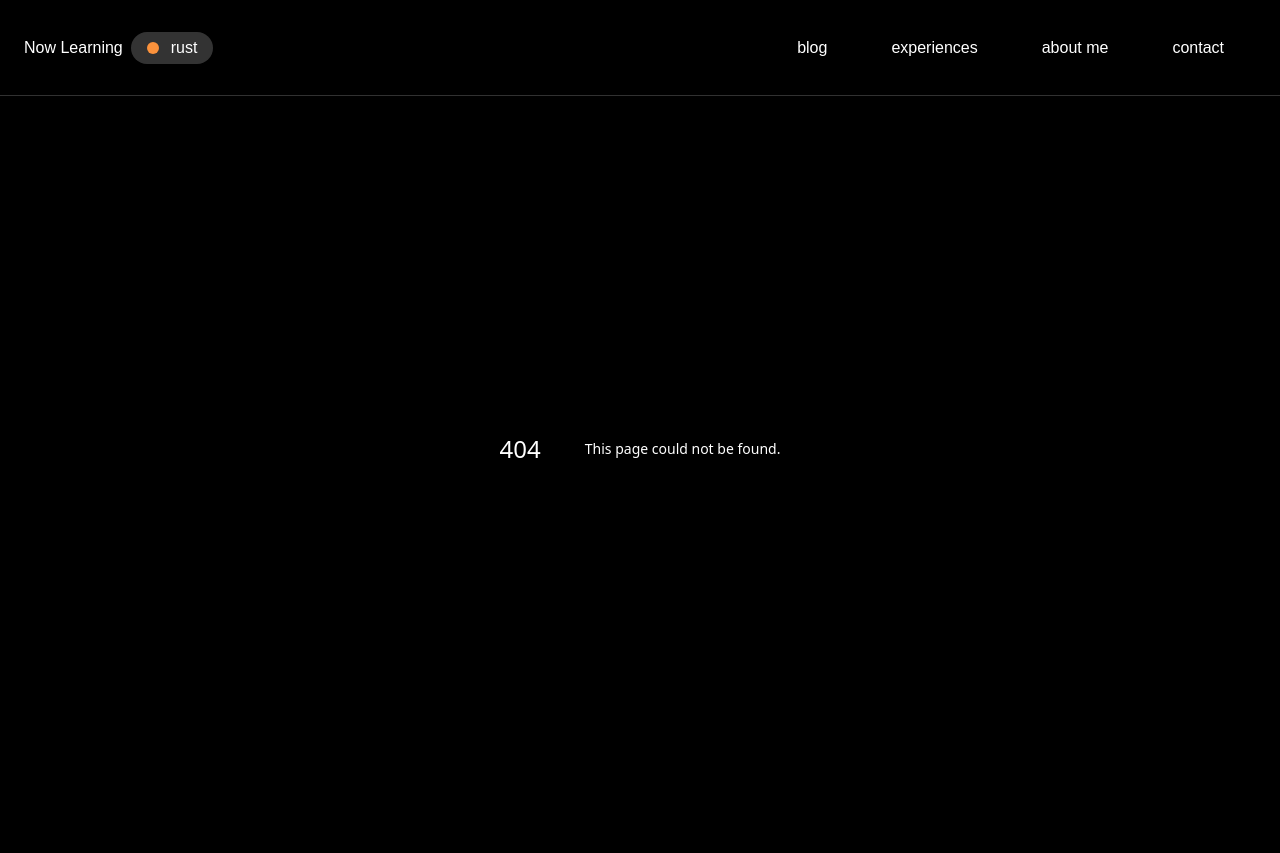
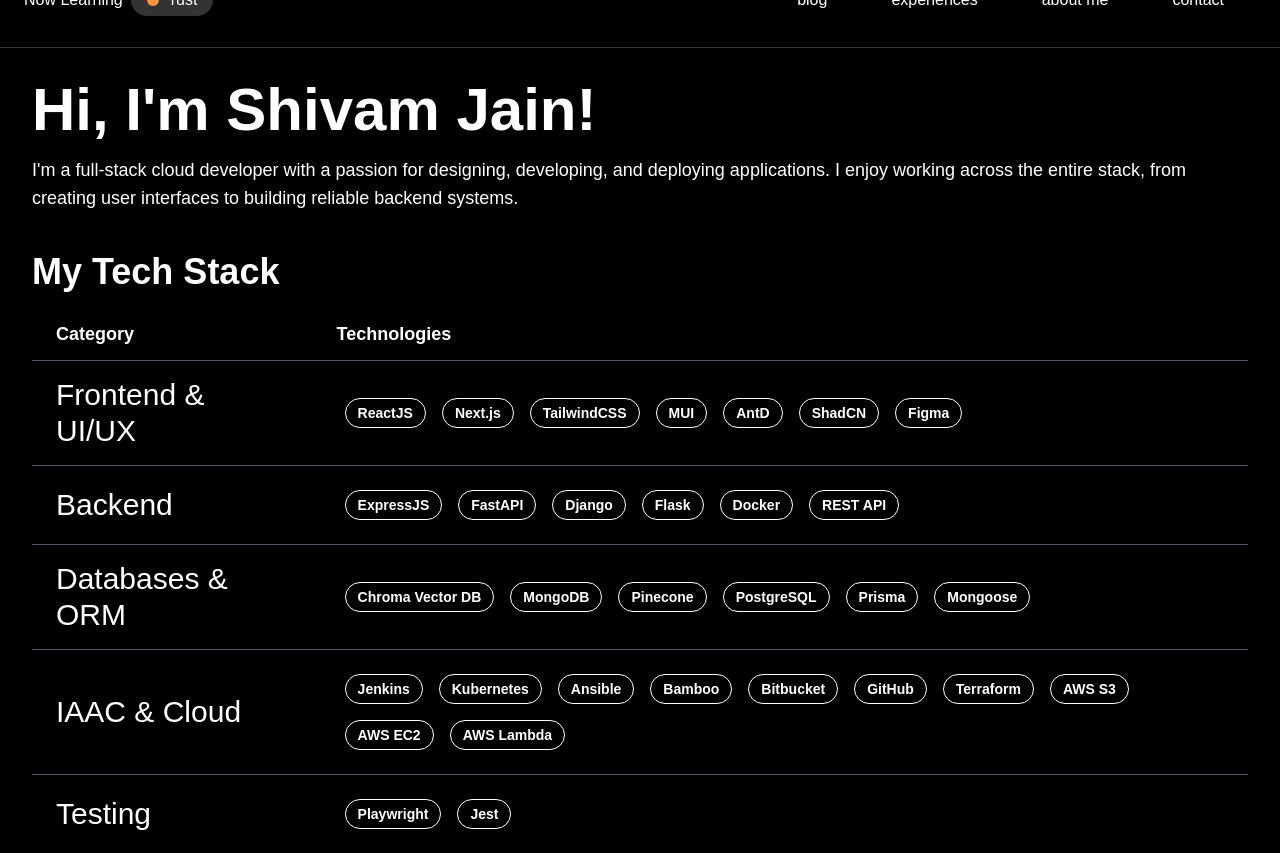
Before and after one commit to shivam-jainn/shivamja.in, a Next.js app: page /me in a window 1280 px wide. Before the commit this address had no page. Before the commit the page ends 800 px from the top, so only its background shows below. Built offline with nearby package versions, Linux system fonts and the light colour scheme.

Commit message:
edit statusbar and /me

```diff
--- /dev/null
+++ b/app/me/page.tsx
@@ -0,0 +1,100 @@
+import React from 'react';
+
+export default function Page() {
+  return (
+    <div className='h-full p-8 bg-black text-white'>
+      <h1 className='text-6xl font-bold mb-4'>
+        Hi, I'm Shivam Jain!
+      </h1>
+      <p className='text-lg mb-6 text-4xl'>
+        I'm a full-stack cloud developer with a passion for designing, developing, and deploying applications. I enjoy working across the entire stack, from creating user interfaces to building reliable backend systems.
+      </p>
+
+      {/* My Tech Skills Table */}
+      <div className='mt-10'>
+        <h2 className='text-4xl font-bold mb-4'>My Tech Stack</h2>
+
+        <table className='w-full text-3xl rounded-lg overflow-hidden shadow-lg'>
+          <thead>
+            <tr>
+              <th className='px-6 py-3 text-left text-lg'>Category</th>
+              <th className='px-6 py-3 text-left text-lg'>Technologies</th>
+            </tr>
+          </thead>
+          <tbody>
+            <tr>
+              <td className='border-t border-gray-600 px-6 py-4'>Frontend & UI/UX</td>
+              <td className='border-t border-gray-600 px-6 py-4'>
+                <TechBadge name="ReactJS" url="https://reactjs.org" />
+                <TechBadge name="Next.js" url="https://nextjs.org" />
+                <TechBadge name="TailwindCSS" url="https://tailwindcss.com" />
+                <TechBadge name="MUI" url="https://mui.com" />
+                <TechBadge name="AntD" url="https://ant.design" />
+                <TechBadge name="ShadCN" url="https://shadcn.dev" />
+                <TechBadge name="Figma" url="https://figma.com" />
+              </td>
+            </tr>
+            <tr>
+              <td className='border-t border-gray-600 px-6 py-4'>Backend</td>
+              <td className='border-t border-gray-600 px-6 py-4'>
+                <TechBadge name="ExpressJS" url="https://expressjs.com" />
+                <TechBadge name="FastAPI" url="https://fastapi.tiangolo.com" />
+                <TechBadge name="Django" url="https://www.djangoproject.com" />
+                <TechBadge name="Flask" url="https://flask.palletsprojects.com" />
+                <TechBadge name="Docker" url="https://docker.com" />
+                <TechBadge name="REST API" url="https://restfulapi.net" />
+              </td>
+            </tr>
+            <tr>
+              <td className='border-t border-gray-600 px-6 py-4'>Databases & ORM</td>
+              <td className='border-t border-gray-600 px-6 py-4'>
+                <TechBadge name="Chroma Vector DB" url="https://www.trychroma.com/" />
+                <TechBadge name="MongoDB" url="https://www.mongodb.com" />
+                <TechBadge name="Pinecone" url="https://www.pinecone.io" />
+                <TechBadge name="PostgreSQL" url="https://www.postgresql.org" />
+                <TechBadge name="Prisma" url="https://www.prisma.io" />
+                <TechBadge name="Mongoose" url="https://mongoosejs.com" />
+              </td>
+            </tr>
+            <tr>
+              <td className='border-t border-gray-600 px-6 py-4'>IAAC & Cloud</td>
+              <td className='border-t border-gray-600 px-6 py-4'>
+                <TechBadge name="Jenkins" url="https://www.jenkins.io" />
+                <TechBadge name="Kubernetes" url="https://kubernetes.io" />
+                <TechBadge name="Ansible" url="https://www.ansible.com" />
+                <TechBadge name="Bamboo" url="https://www.atlassian.com/software/bamboo" />
+                <TechBadge name="Bitbucket" url="https://bitbucket.org" />
+                <TechBadge name="GitHub" url="https://github.com" />
+                <TechBadge name="Terraform" url="https://www.terraform.io" />
+                <TechBadge name="AWS S3" url="https://aws.amazon.com/s3" />
+                <TechBadge name="AWS EC2" url="https://aws.amazon.com/ec2" />
+                <TechBadge name="AWS Lambda" url="https://aws.amazon.com/lambda" />
+              </td>
+            </tr>
+            <tr>
+              <td className='border-t border-gray-600 px-6 py-4'>Testing</td>
+              <td className='border-t border-gray-600 px-6 py-4'>
+                <TechBadge name="Playwright" url="https://playwright.dev" />
+                <TechBadge name="Jest" url="https://jestjs.io" />
+              </td>
+            </tr>
+          </tbody>
+        </table>
+      </div>
+    </div>
+  );
+}
+
+// Badge Component with Links
+function TechBadge({ name, url }: { name: string; url: string }) {
+  return (
+    <a
+      href={url}
+      target='_blank'
+      rel='noopener noreferrer'
+      className='inline-block m-2 px-3 py-1 rounded-full text-sm font-semibold border border-white transition-all hover:bg-white hover:text-black'
+    >
+      {name}
+    </a>
+  );
+}
--- a/components/navbar/StatusBar.tsx
+++ b/components/navbar/StatusBar.tsx
@@ -1,30 +1,32 @@
-import { BatteryCharging , Wifi , Menu} from 'lucide-react'
-import Sidebar from '../hero/SideLine'
-
+import Link from 'next/link'; // Import Link from next/link
 export default function StatusBar() {
   return (
     <>
       <div className='max-md:hidden flex gap-8 items-center md:pr-8'>
-
-
-<button className=' px-4 py-3 rounded-full hover:underline hover:font-bold'>
+        <Link href="/blog">
+          <button className='px-4 py-3 rounded-full hover:underline hover:font-bold'>
             blog
           </button>
+        </Link>
 
-     <button className=' px-4 py-3 rounded-full hover:underline hover:font-bold'>
+        <Link href="/experiences">
+          <button className='px-4 py-3 rounded-full hover:underline hover:font-bold'>
             experiences
           </button>
+        </Link>
 
-
-<button className=' px-4 py-3 rounded-full hover:underline hover:font-bold'>
+        <Link href="/about">
+          <button className='px-4 py-3 rounded-full hover:underline hover:font-bold'>
             about me
           </button>
+        </Link>
 
-<button className=' px-4 py-3 rounded-full hover:underline hover:font-bold'>
+        <Link href="/contact">
+          <button className='px-4 py-3 rounded-full hover:underline hover:font-bold'>
             contact
           </button>
+        </Link>
       </div>
     </>
-
-  )
+  );
 }
```
Lines whose indentation alone changed are shown as unchanged.
